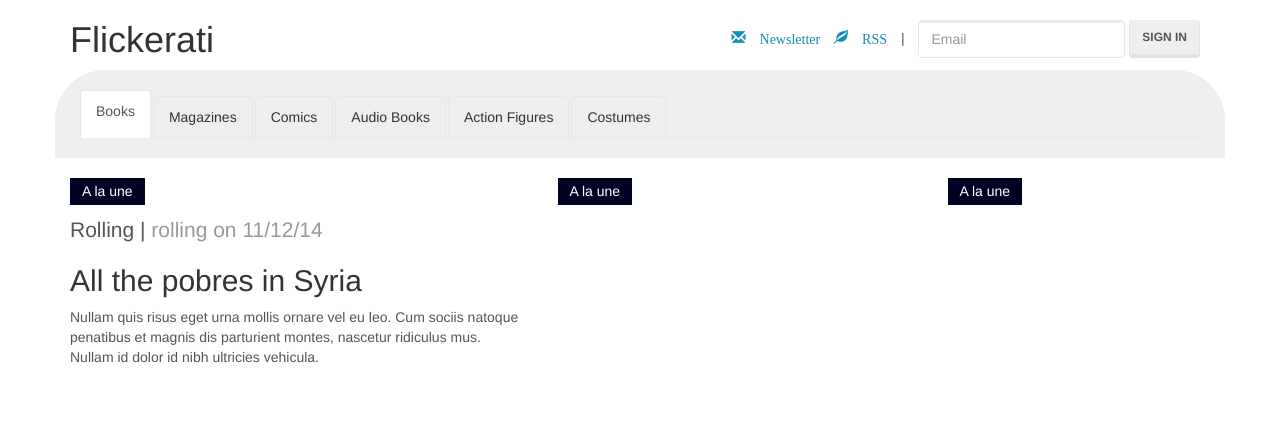
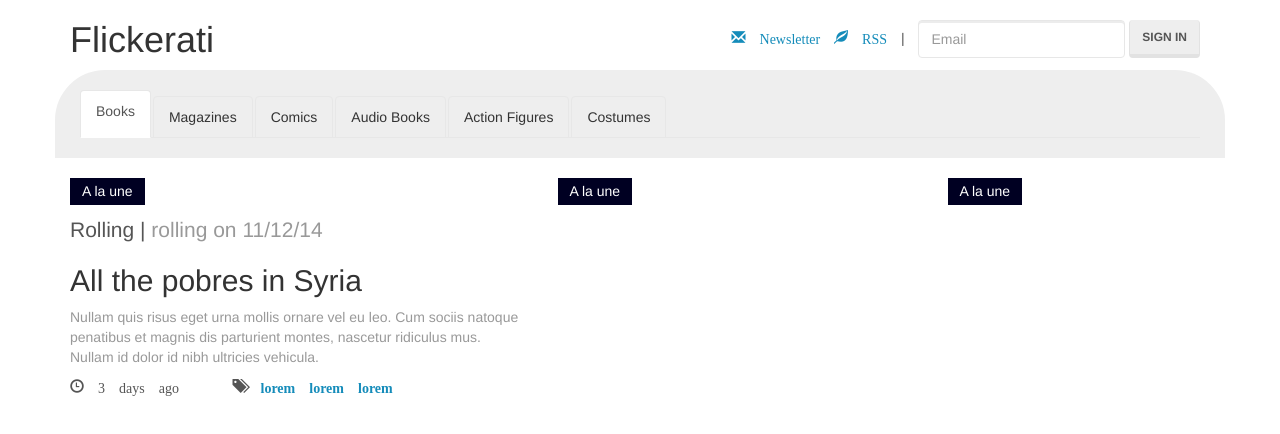
Before and after one commit to tranc99/bootstrap-grids, a plain HTML site: page index.html in a window 1280 px wide. Drawn offline with Linux system fonts and the light colour scheme.

Commit message:
making nice things, in Bootstrap

```diff
--- a/index.html
+++ b/index.html
@@ -72,9 +72,26 @@
             <span class="text-muted">rolling on 11/12/14</span>
           </div>
           <h2>All the pobres in Syria</h2>
-          <p>
+          <p class="text-muted">
             Nullam quis risus eget urna mollis ornare vel eu leo. Cum sociis natoque penatibus et magnis dis parturient montes, nascetur ridiculus mus. Nullam id dolor id nibh ultricies vehicula.
           </p>
+
+          <div class="row">
+            <div class="col-sm-4">
+              <div class="glyphicon glyphicon-time">
+                3 days ago
+              </div>
+            </div>
+            <div class="col-sm-8">
+              <div class="glyphicon glyphicon-tags">
+                <strong>
+                  <a href="#">lorem</a>
+                  <a href="#">lorem</a>
+                  <a href="#">lorem</a>
+                </strong>
+              </div>
+            </div>
+          </div>
         </div>
 
         <div class="col-sm-4" id="column2">
```
